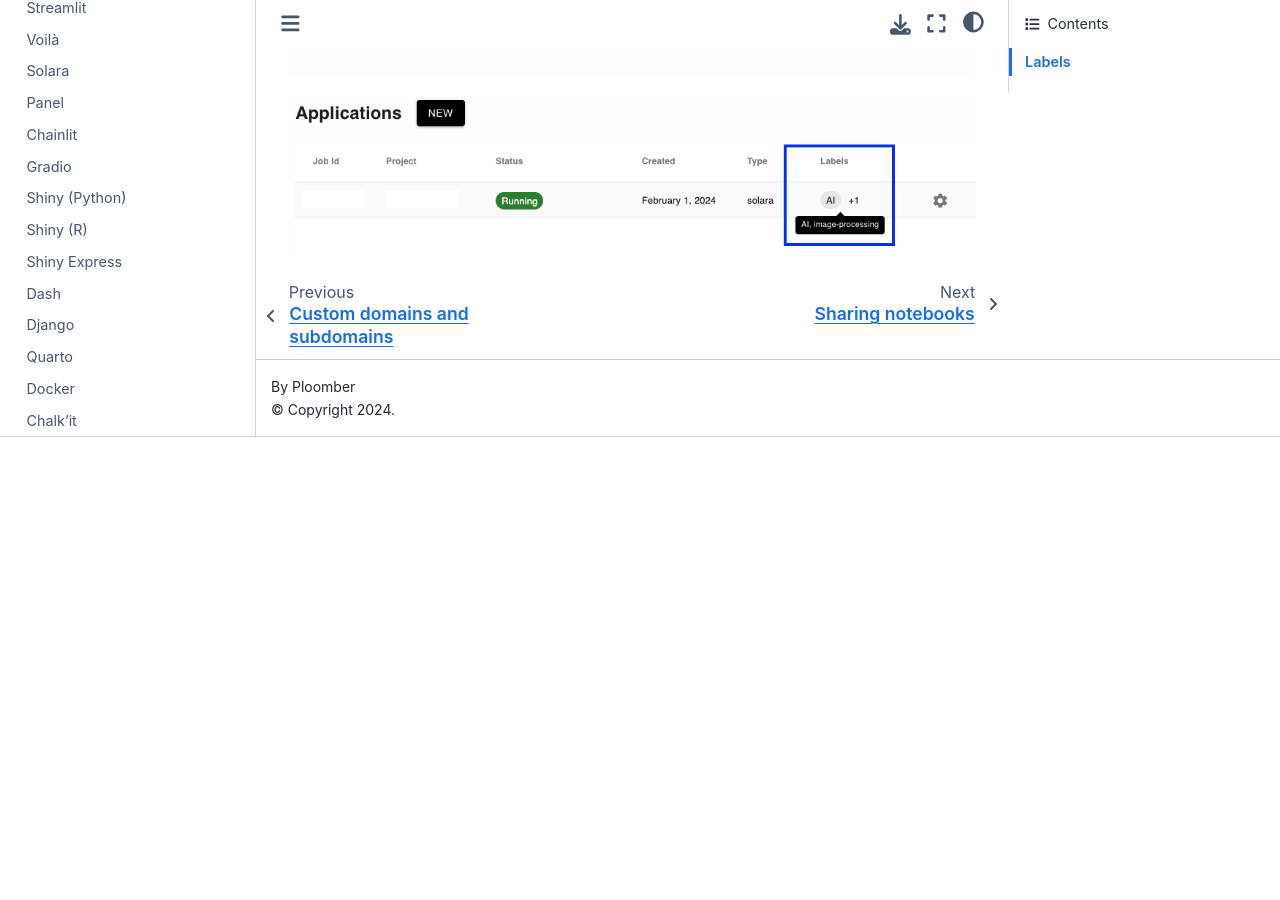
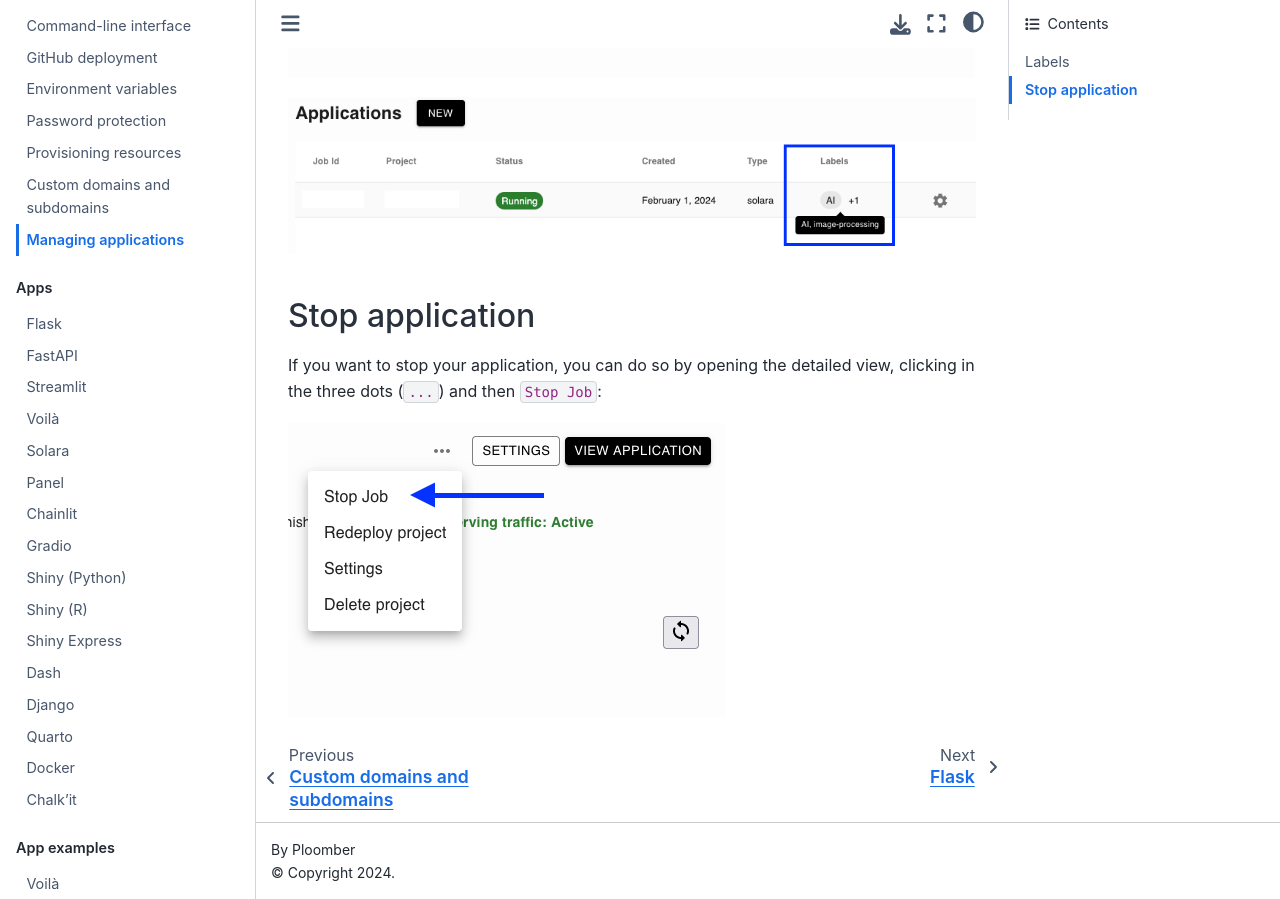
Before and after one commit to ploomber/doc, a Jupyter Book: the page built from doc/user-guide/managing-apps.md, in a window 1280 px wide and 900 px high, scrolled down 1210 px. Built offline with Jupyter Book 1.0.4 settings and Sphinx 7.4.7 and the Sphinx Book theme 1.1.4, drawn with Linux system fonts in a browser that asks for light colours; before the commit the page ends 1647 px from its top, so only the background shows below that; some of the changed text lies outside the part shown.

```diff
--- a/doc/_toc.yml
+++ b/doc/_toc.yml
@@ -16,10 +16,6 @@ parts:
       - file: user-guide/resources
       - file: user-guide/custom-domains
       - file: user-guide/managing-apps
-
-  - caption: Sharing notebooks
-    chapters:
-      - file: nb-share/notebook-sharing
 
   - caption: Apps
     chapters:
@@ -44,9 +40,14 @@ parts:
     chapters:
       - file: examples/voila
 
+  - caption: Sharing notebooks
+    chapters:
+      - file: nb-share/notebook-sharing
+
   - caption: Pricing
     chapters:
       - file: pricing/overview
+      - file: pricing/compute
 
   - caption: FAQ
     chapters:
--- a/doc/user-guide/managing-apps.md
+++ b/doc/user-guide/managing-apps.md
@@ -15,3 +15,11 @@ You may add as many labels as you want. Once you've added some labels, they will
 ![](../static/manage-apps/see-labels-status.png)
 
 ![](../static/manage-apps/see-labels-main.png)
+
+
+(stop-application)=
+## Stop application
+
+If you want to stop your application, you can do so by opening the detailed view, clicking in the three dots (`...`) and then `Stop Job`:
+
+![](../static/manage-apps/stop-app.png)
```
Also changed, not shown: doc/pricing/compute.md (added, +28 -0 lines), doc/pricing/overview.md (+2 -9 lines), doc/static/manage-apps/stop-app.png (added).
